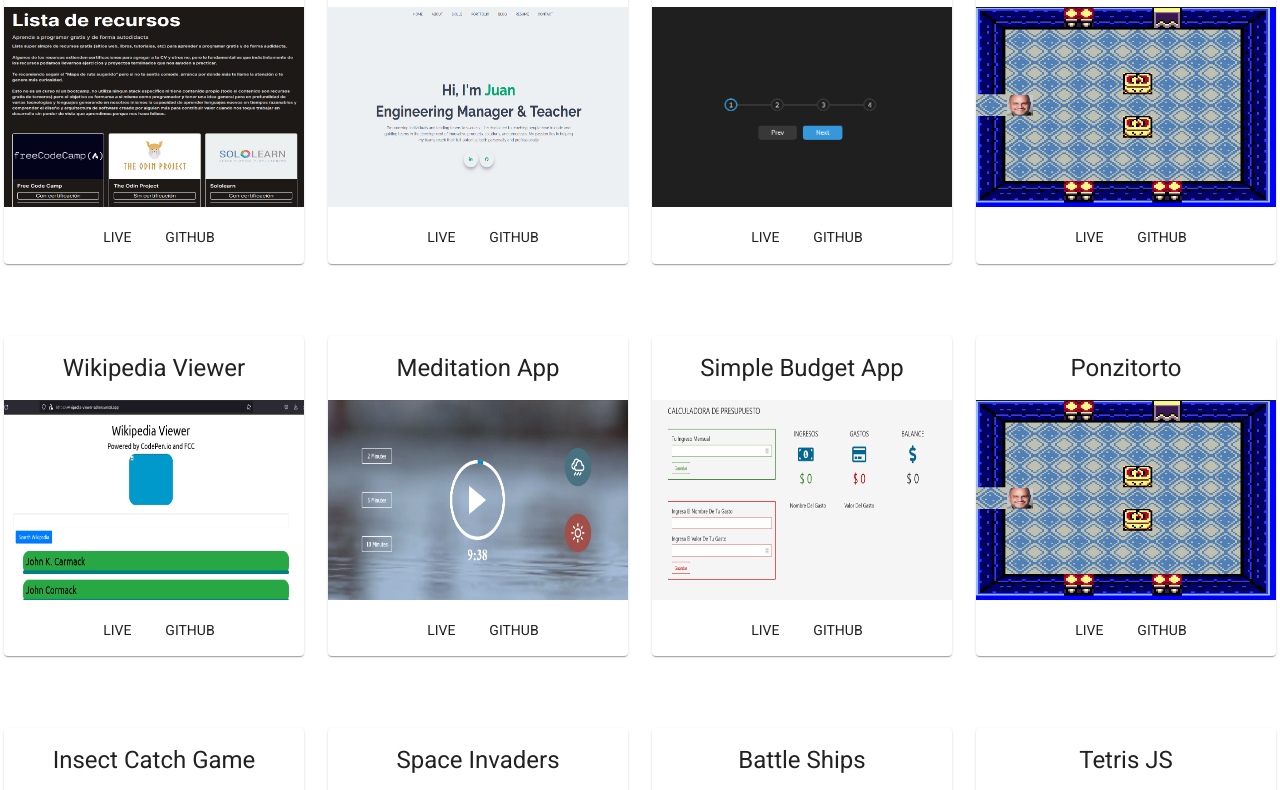
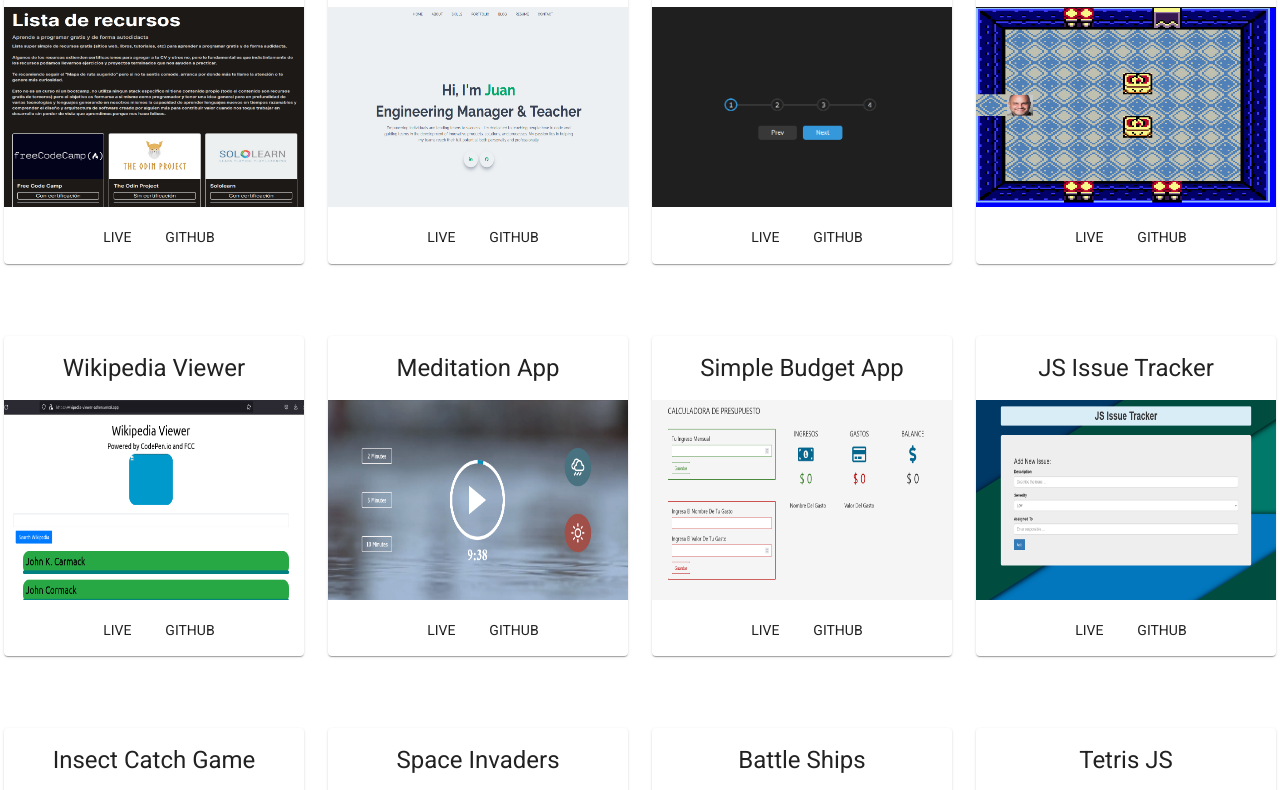
Before and after one commit to jpromanonet/lastPortfolio, a React (Create React App) app: page / in a window 1280 px wide. Shown: the part 415-1205 px from the top of the page. Built offline with nearby package versions, Linux system fonts and the light colour scheme.

Commit message:
New project add

```diff
--- a/src/App.js
+++ b/src/App.js
@@ -245,10 +245,10 @@ function App() {
           </Card>
 
           <Card style={{ margin: "20px", width: "300px" }}>
-            <CardHeader title="Ponzitorto" />
-            <CardMedia>
-              <img
-                src={require("./assets/ponzitorto.png")}
+            <CardHeader title="JS Issue Tracker" />
+            <CardMedia>
+              <img
+                src={require("./assets/ticketsJs.png")}
                 width="100%"
                 height="200px"
               />
```
Also changed, not shown: src/assets/ticketsJs.png (added).
